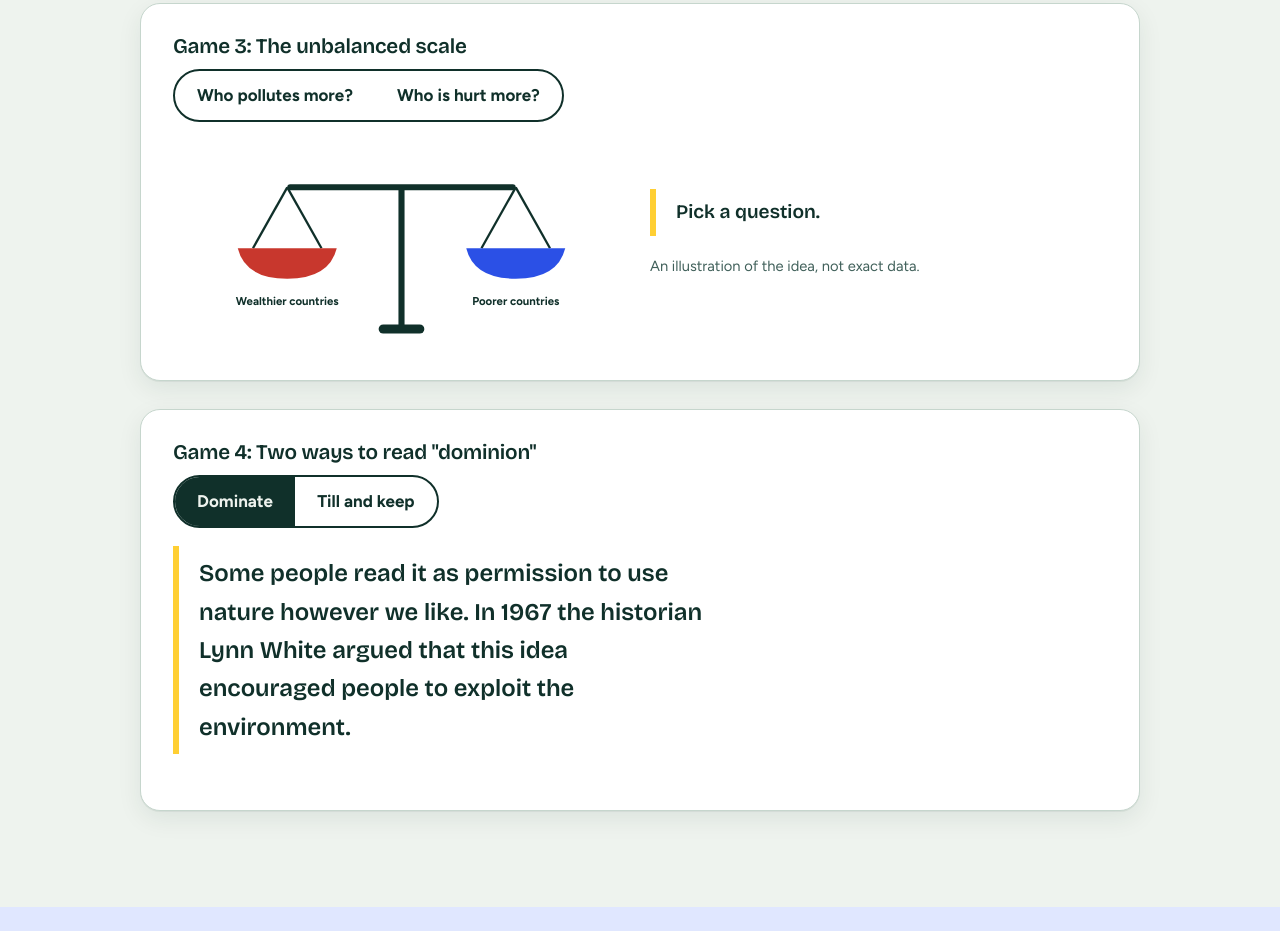
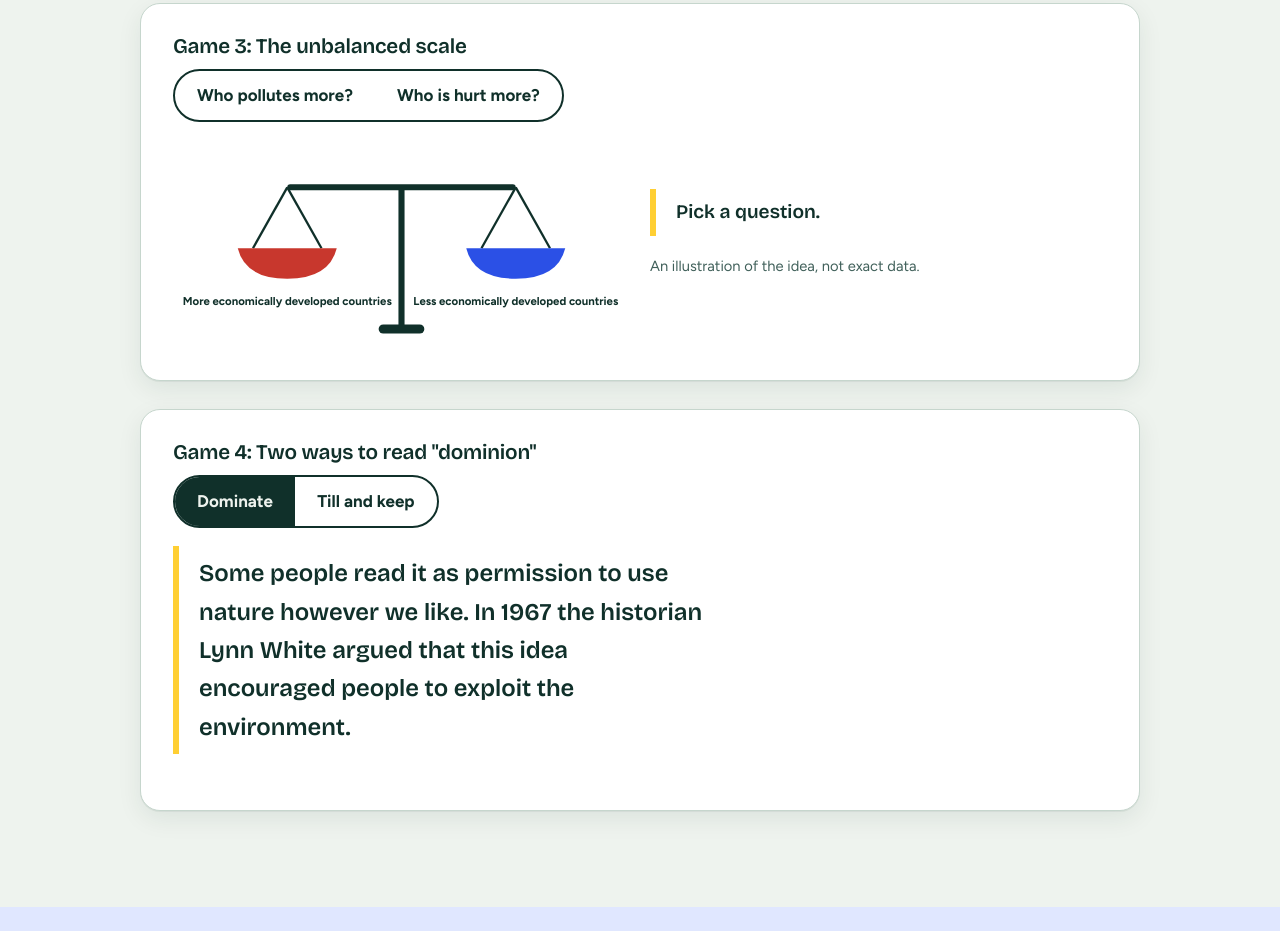
Before and after one commit to Fachula135/Environmental-Management, a plain HTML site: page index.html in a window 1280 px wide. Shown: the part 3136-4067 px from the top of the page. Drawn offline with nearby package versions, Linux system fonts and the light colour scheme.

Commit message:
Update SVG labels for economic development clarity

```diff
--- a/index.html
+++ b/index.html
@@ -384,7 +384,7 @@ footer li{margin-bottom:6px}
         <button type="button" data-scale="harm" aria-pressed="false">Who is hurt more?</button>
       </div>
       <div class="web-wrap">
-        <svg class="scale-svg" viewBox="0 0 600 280" role="img" aria-label="A scale comparing wealthier and poorer countries">
+        <svg class="scale-svg" viewBox="0 0 600 280" role="img" aria-label="A scale comparing MEDC and LEDC countries">
           <rect x="270" y="250" width="60" height="12" rx="6" fill="var(--ink)"/>
           <rect x="296" y="70" width="8" height="184" fill="var(--ink)"/>
           <g class="beam" id="beam">
@@ -394,13 +394,13 @@ footer li{margin-bottom:6px}
             <line x1="150" y1="70" x2="105" y2="150" stroke="var(--ink)" stroke-width="3"/>
             <line x1="150" y1="70" x2="195" y2="150" stroke="var(--ink)" stroke-width="3"/>
             <path d="M85 150 H215 Q205 190 150 190 Q95 190 85 150 Z" fill="var(--red)"/>
-            <text class="svg-text" x="150" y="224" text-anchor="middle">Wealthier countries</text>
+            <text class="svg-text" x="150" y="224" text-anchor="middle">More economically developed countries</text>
           </g>
           <g class="pan" id="panR" style="transform:translateY(0)">
             <line x1="450" y1="70" x2="405" y2="150" stroke="var(--ink)" stroke-width="3"/>
             <line x1="450" y1="70" x2="495" y2="150" stroke="var(--ink)" stroke-width="3"/>
             <path d="M385 150 H515 Q505 190 450 190 Q395 190 385 150 Z" fill="var(--accent)"/>
-            <text class="svg-text" x="450" y="224" text-anchor="middle">Poorer countries</text>
+            <text class="svg-text" x="450" y="224" text-anchor="middle">Less economically developed countries</text>
           </g>
         </svg>
         <div>
```
